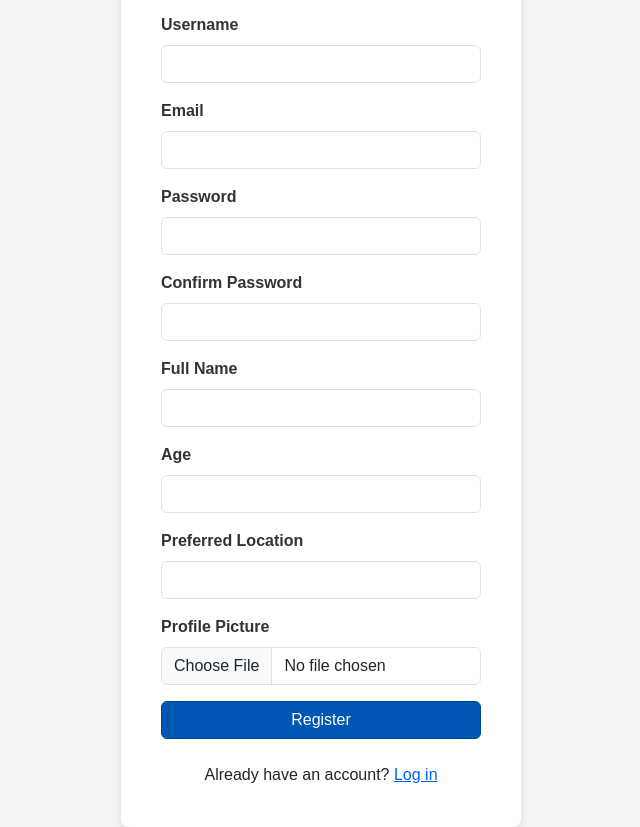
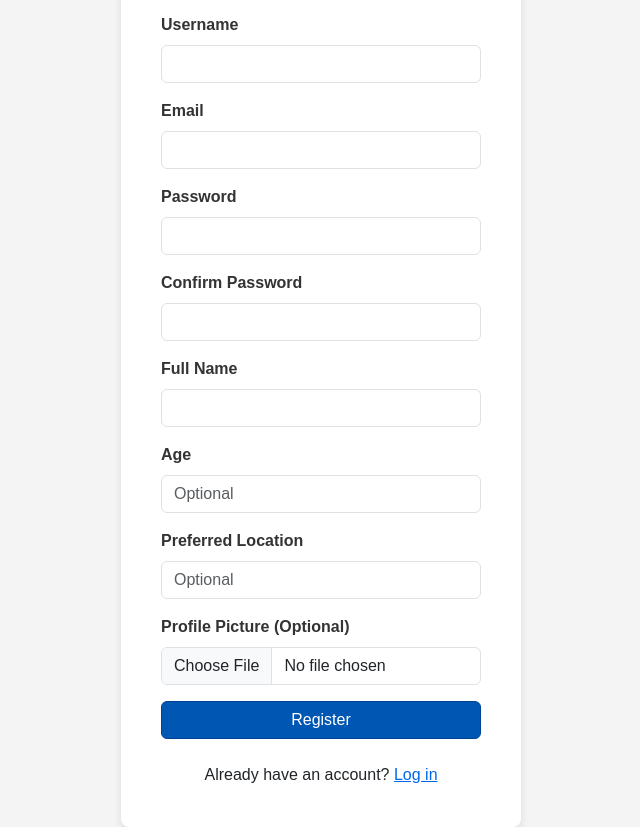
Before and after one commit to DeclanB1/Agile-Web-Development, a Flask app: page /register in a window 1280 px wide. Shown: the whole page, without its empty margins (319-959 px from the left). Run offline with Flask 3, Linux system fonts and the light colour scheme; some libraries are stand-ins or nearby versions.

Commit message:
Changed Age, Location and Profile Picture to optional (front end & backend)

```diff
--- a/src/app.py
+++ b/src/app.py
@@ -27,7 +27,7 @@ from wtforms import StringField, SelectField, IntegerField, SubmitField, TextAre
 from wtforms.validators import DataRequired, Length
 from flask_wtf import FlaskForm
 from flask_wtf.file import FileField, FileAllowed
-from wtforms.validators import Email, EqualTo
+from wtforms.validators import Email, EqualTo, Optional
 
 
 ##====================================================================================================
@@ -43,9 +43,9 @@ class RegistrationForm(FlaskForm):
     password = PasswordField('Password', validators=[DataRequired(), Length(min=8)])
     confirm_password = PasswordField('Confirm Password', validators=[DataRequired(), EqualTo('password')])
     fullname = StringField('Full Name', validators=[DataRequired()])
-    age = IntegerField('Age', validators=[DataRequired()])
-    preferredlocation = StringField('Preferred Location', validators=[DataRequired()])
-    profile_picture = FileField('Update Profile Picture', validators=[FileAllowed(ALLOWED_EXTENSIONS)])
+    age = IntegerField('Age', validators=[Optional()])
+    preferredlocation = StringField('Preferred Location', validators=[Optional()])
+    profile_picture = FileField('Update Profile Picture', validators=[Optional(),FileAllowed(ALLOWED_EXTENSIONS)])
     submit = SubmitField('Register')
 
 
--- a/src/create_database.py
+++ b/src/create_database.py
@@ -19,8 +19,8 @@ def create_table(db_file: str):
             password TEXT NOT NULL,
             email TEXT NOT NULL,
             fullname TEXT NOT NULL,
-            age INTEGER NOT NULL,
-            preferredlocation TEXT NOT NULL,
+            age INTEGER,
+            preferredlocation,
             profile_picture TEXT
         );
     '''
--- a/src/templates/register.html
+++ b/src/templates/register.html
@@ -100,16 +100,16 @@
 
             <div class="mb-3">
                 {{ form.age.label(class="form-label") }}
-                {{ form.age(class="form-control", id="age") }}
+                {{ form.age(class="form-control", id="age", placeholder="Optional") }}
             </div>
 
             <div class="mb-3">
                 {{ form.preferredlocation.label(class="form-label") }}
-                {{ form.preferredlocation(class="form-control", id="preferredlocation") }}
+                {{ form.preferredlocation(class="form-control", id="preferredlocation", placeholder="Optional") }}
             </div>
 
             <div class="mb-3">
-                <label for="profile_picture" class="form-label">Profile Picture</label>
+                <label for="profile_picture" class="form-label">Profile Picture (Optional)</label>
                 <input type="file" class="form-control file-input" id="profile_picture" name="profile_picture" accept="image/*">
             </div>
 
```
